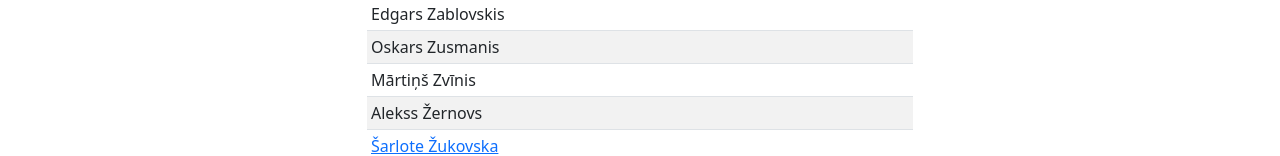
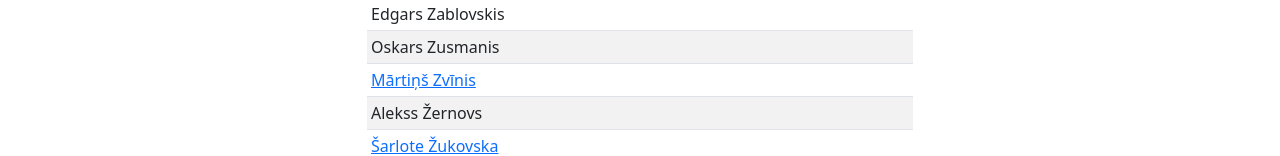
Before and after one commit to s21zvaikarl/VeA-2022, a plain HTML site: page index.html in a window 1280 px wide. Shown: the part 2113-2269 px from the top of the page. Drawn offline with nearby package versions, Linux system fonts and the light colour scheme.

Commit message:
pievienoju saiti uz savu lapu studentu sarakstā

```diff
--- a/index.html
+++ b/index.html
@@ -314,7 +314,7 @@
                         </tr>
                         <tr>
                             <td>
-                                Mārtiņš Zvīnis
+                                <a href = "s20zvinmart/index.html">Mārtiņš Zvīnis</a>
                             </td>
                         </tr>
                         <tr>
```
